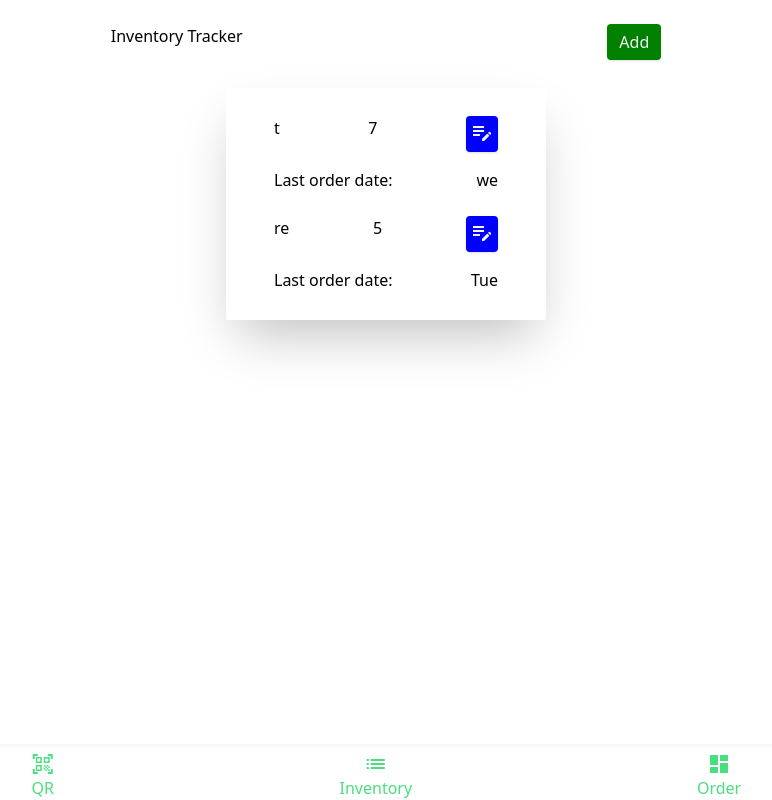
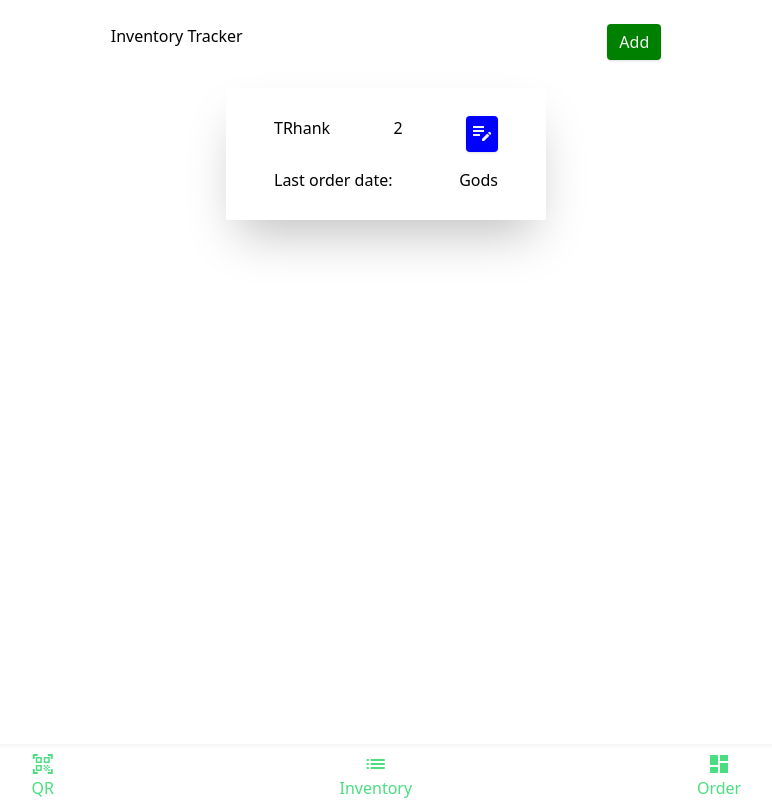
Before and after one commit to chuckweiss/capstone, a React (Create React App) app in the folder another-app/: page /inventory in a window 1280 px wide. Shown: the whole page, without its empty margins (254-1026 px from the left). Built offline with nearby package versions, Linux system fonts and the light colour scheme; no server answers; data requests are answered from the project's data file.

Commit message:
better inv

```diff
--- a/another-app/db.json
+++ b/another-app/db.json
@@ -1,16 +1,14 @@
 {
   "inventory": [
     {
-      "text": "t",
-      "amount": "7",
-      "date": "we",
+      "items": [
+        {
+          "text": "TRhank",
+          "amount": "2",
+          "date": "Gods"
+        }
+      ],
       "id": 1
-    },
-    {
-      "text": "re",
-      "amount": "5",
-      "date": "Tue",
-      "id": 2
     }
   ]
 }
--- a/another-app/src/App.js
+++ b/another-app/src/App.js
@@ -1,4 +1,4 @@
-import React, { useEffect, useState } from "react";
+import React, { useEffect, useState, useRef } from "react";
 // import logo from "./logo.svg";
 // import "./App.css";
 import {
@@ -15,65 +15,60 @@ function App() {
   const inventoryURL = "inventory";
 
   const [inventory, setInventory] = useState([]);
-  const [loading, setLoading] = useState("Loading...");
 
-  const [update, setUpdate] = useState(false);
+  const [loading, setLoading] = useState([]);
+
+  const isInitialMount = useRef(true);
+
+  // Fetch Inventory
+  const fetchInventory = async () => {
+    const res = await fetch(`${serverURL}/${inventoryURL}`);
+    const data = await res.json();
+    return data[0].items;
+  };
 
   // Get inventory on page load
   useEffect(() => {
-    setLoading("Loading..."); // I don't think this is working
-
     const getInventory = async () => {
       const inventory = await fetchInventory();
       setInventory(inventory);
     };
     getInventory();
+  }, []);
 
-    inventory.length === 0 && setLoading("No Items"); // see above
-  }, [update]);
+  // Keep inventory updated on server
+  useEffect(() => {
+    const postInventory = async () => {
+      await fetch(`${serverURL}/${inventoryURL}/1`, {
+        method: "PUT",
+        headers: {
+          "Content-type": "application/json",
+        },
+        body: JSON.stringify({ items: inventory }),
+      });
+    };
 
-  // Fetch Inventory
-  const fetchInventory = async () => {
-    const res = await fetch(`${serverURL}/${inventoryURL}`);
-    const data = await res.json();
-    return data;
-  };
+    if (isInitialMount.current) {
+      isInitialMount.current = false;
+    } else {
+      postInventory();
+    }
+  }, [inventory]);
 
   // Add Item
   const addItem = async (item) => {
-    const res = await fetch(`${serverURL}/${inventoryURL}`, {
-      method: "POST",
-      headers: {
-        "Content-type": "application/json",
-      },
-      body: JSON.stringify(item),
-    });
-
-    await res.json();
-    setUpdate(!update);
-
-    // I think this causes useEffect meaning we do the same thing twice
-    // setInventory([...inventory, data]);
+    inventory.push(item);
+    setInventory([...inventory]);
   };
 
   // Edit Item
   const editItem = async (item, amount) => {
-    const res = await fetch(`${serverURL}/${inventoryURL}/${item.id}`, {
-      method: "PATCH",
-      headers: {
-        "Content-type": "application/json",
-      },
-      body: JSON.stringify({ amount }),
-    });
-    await res.json();
-    setUpdate(!update);
+    item.amount = amount;
+    setInventory([...inventory]);
   };
 
-  const deleteItem = async (id) => {
-    setInventory(inventory.filter((item) => item.id !== id));
-    await fetch(`${serverURL}/${inventoryURL}/${id}`, {
-      method: "DELETE",
-    });
+  const deleteItem = async (item) => {
+    setInventory(inventory.filter((e) => e !== item));
   };
 
   return (
--- a/another-app/src/components/inventoryTracker/Item.js
+++ b/another-app/src/components/inventoryTracker/Item.js
@@ -1,29 +1,25 @@
 import EditButton from "./EditButton";
 import EditItem from "./EditItem";
 import { useState } from "react";
-
 
 const Item = ({ item, deleteItem, editItem }) => {
   const [showEdit, setShowEdit] = useState(false);
 
   return (
-    <div className="py-3" onDoubleClick={() => deleteItem(item.id)}>
+    <div className="py-3" onDoubleClick={() => deleteItem(item)}>
       <h3 className="flex flex-row justify-between pb-1">
         {item.text}
         <div>{item.amount}</div>
-      <EditButton
-      color='Blue'
-      onClick={() => setShowEdit(!showEdit)}
-      />
-      {showEdit && <EditItem onEdit={editItem} setShowEdit={setShowEdit} item={item}/>}
-
+        <EditButton color="Blue" onClick={() => setShowEdit(!showEdit)} />
+        {showEdit && (
+          <EditItem onEdit={editItem} setShowEdit={setShowEdit} item={item} />
+        )}
       </h3>
-      <p className="flex flex-row justify-between">
+      <div className="flex flex-row justify-between">
         Last order date:
         <p>{item.date}</p>
-      </p>
+      </div>
     </div>
-
   );
 };
 
```
